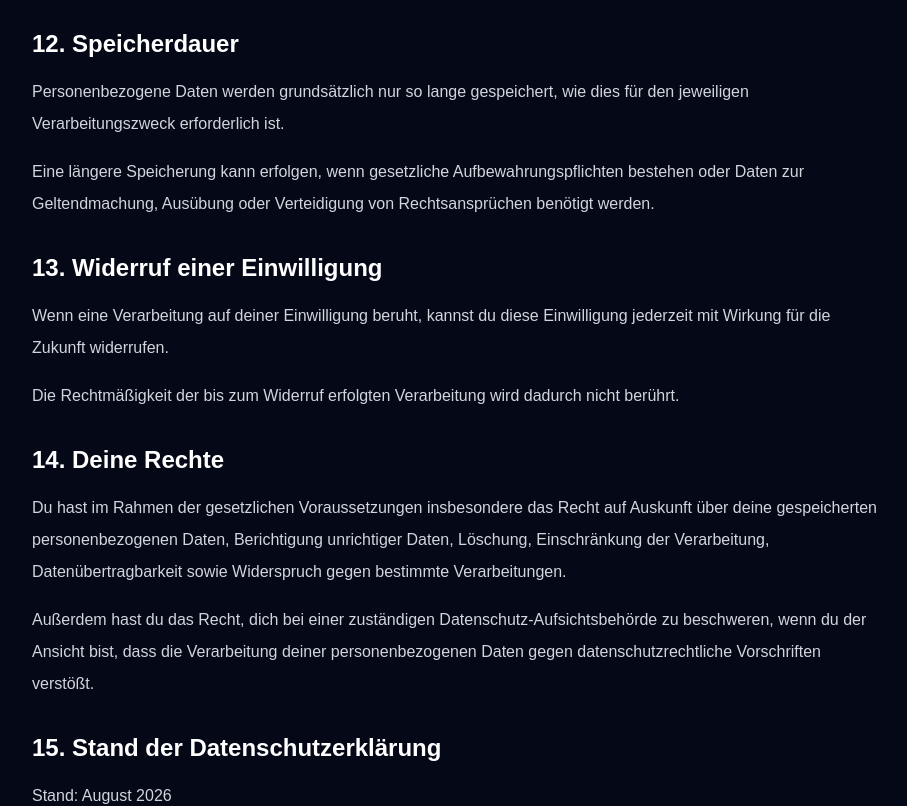
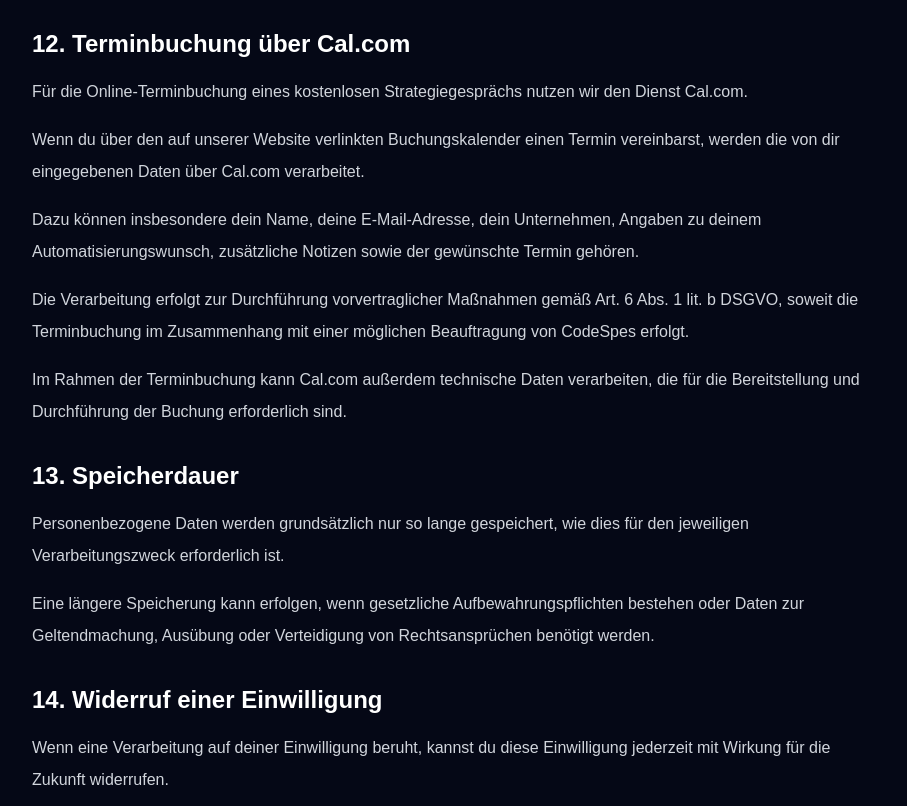
Before and after one commit to ZagFlow44/ZagFlow, a Next.js app: page /datenschutz in a window 1280 px wide. Shown: the part 4300-5106 px from the top of the page, without its empty margins (184-1091 px from the left). Built offline with nearby package versions, Linux system fonts and the light colour scheme.

Commit message:
Add Cal.com strategy booking

```diff
--- a/app/datenschutz/page.tsx
+++ b/app/datenschutz/page.tsx
@@ -352,8 +352,43 @@
         </section>
 
         <section>
+  <h2 className="text-2xl font-semibold text-white">
+    12. Terminbuchung über Cal.com
+  </h2>
+
+  <p className="mt-4">
+    Für die Online-Terminbuchung eines kostenlosen Strategiegesprächs nutzen
+    wir den Dienst Cal.com.
+  </p>
+
+  <p className="mt-4">
+    Wenn du über den auf unserer Website verlinkten Buchungskalender einen
+    Termin vereinbarst, werden die von dir eingegebenen Daten über Cal.com
+    verarbeitet.
+  </p>
+
+  <p className="mt-4">
+    Dazu können insbesondere dein Name, deine E-Mail-Adresse, dein Unternehmen,
+    Angaben zu deinem Automatisierungswunsch, zusätzliche Notizen sowie der
+    gewünschte Termin gehören.
+  </p>
+
+  <p className="mt-4">
+    Die Verarbeitung erfolgt zur Durchführung vorvertraglicher Maßnahmen gemäß
+    Art. 6 Abs. 1 lit. b DSGVO, soweit die Terminbuchung im Zusammenhang mit
+    einer möglichen Beauftragung von CodeSpes erfolgt.
+  </p>
+
+  <p className="mt-4">
+    Im Rahmen der Terminbuchung kann Cal.com außerdem technische Daten
+    verarbeiten, die für die Bereitstellung und Durchführung der Buchung
+    erforderlich sind.
+  </p>
+</section>
+
+        <section>
           <h2 className="text-2xl font-semibold text-white">
-            12. Speicherdauer
+            13. Speicherdauer
           </h2>
 
           <p className="mt-4">
@@ -371,7 +406,7 @@
 
         <section>
           <h2 className="text-2xl font-semibold text-white">
-            13. Widerruf einer Einwilligung
+            14. Widerruf einer Einwilligung
           </h2>
 
           <p className="mt-4">
@@ -388,7 +423,7 @@
 
         <section>
           <h2 className="text-2xl font-semibold text-white">
-            14. Deine Rechte
+            15. Deine Rechte
           </h2>
 
           <p className="mt-4">
@@ -409,7 +444,7 @@
 
         <section>
           <h2 className="text-2xl font-semibold text-white">
-            15. Stand der Datenschutzerklärung
+            16. Stand der Datenschutzerklärung
           </h2>
 
           <p className="mt-4">
--- a/components/sections/Contact.tsx
+++ b/components/sections/Contact.tsx
@@ -58,6 +58,17 @@
           in deinem Shop automatisiert werden können.
         </p>
       </div>
+
+      <div className="mx-auto mt-10 flex max-w-3xl justify-center">
+  <a
+    href="https://cal.com/elvin-ceyran-ppawdm/strategiegespraech"
+    target="_blank"
+    rel="noopener noreferrer"
+    className="rounded-xl border border-indigo-400/30 bg-indigo-500/10 px-8 py-4 font-semibold text-indigo-200 shadow-lg shadow-indigo-500/10 transition hover:bg-indigo-500/20 hover:text-white"
+  >
+    Kostenloses Strategiegespräch buchen
+  </a>
+</div>
 
       <div className="mx-auto mt-16 max-w-3xl rounded-3xl border border-white/10 bg-white/5 p-8">
         <form onSubmit={handleSubmit} className="space-y-6">
```
